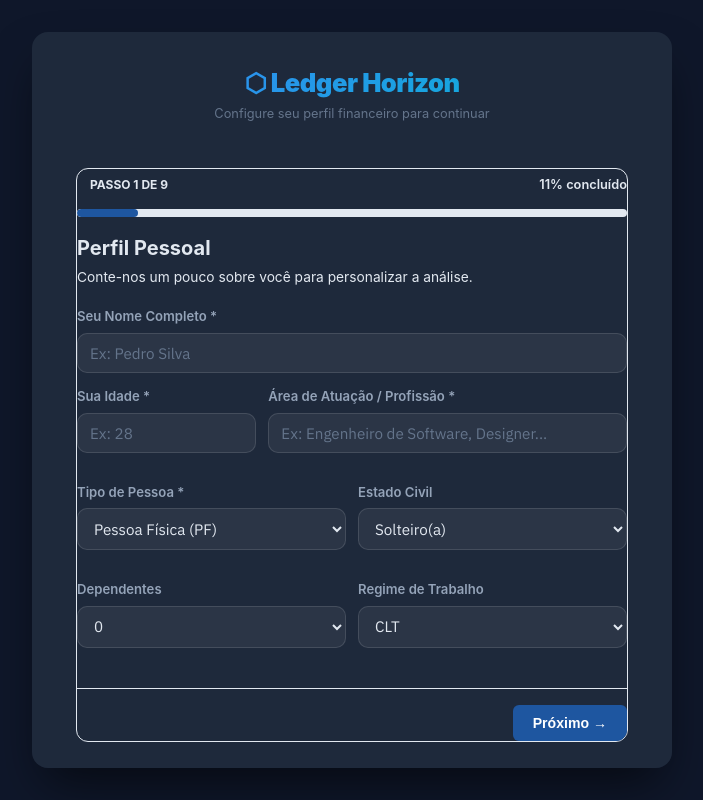
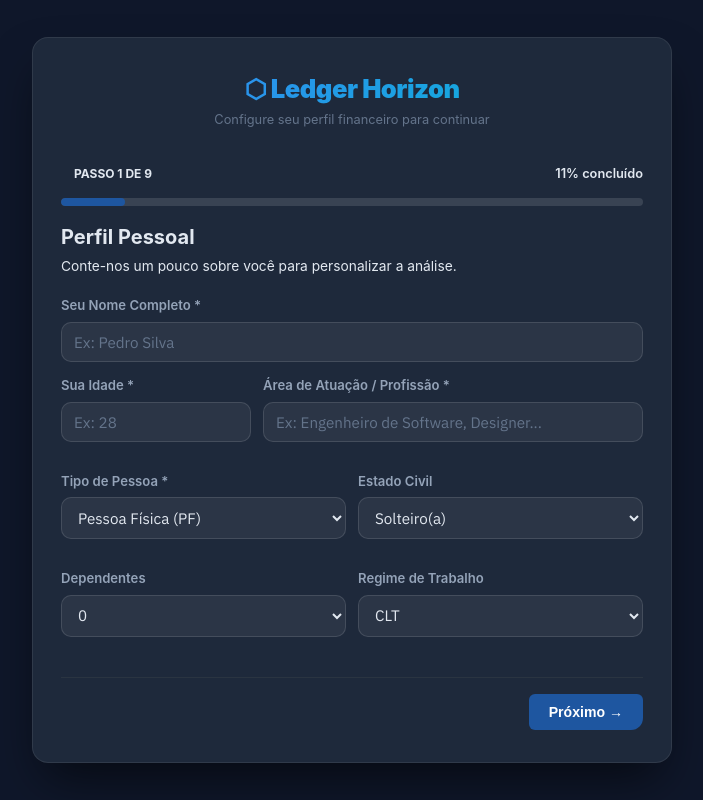
Before and after one commit to gonzags/ProjetoFinanceiro, a Python web app: template templates/onboarding.html in a window 1280 px wide. Shown: the whole page, without its empty margins (288-991 px from the left). Run offline with Jinja, Linux system fonts and the light colour scheme; the template is opened without the code that fills it, so the values that code supplies are empty.

Commit message:
style(onboarding): remove linha branca espuria e ajusta tema escuro
- templates/onboarding.html: data-theme dark, remove borda interna de .lh-modal
- templates/components/onboarding_modal.html: trilho da barra de progresso com cor escura suave

```diff
--- a/templates/components/onboarding_modal.html
+++ b/templates/components/onboarding_modal.html
@@ -14,7 +14,7 @@
       </div>
 
       <!-- Barra de Progresso Visual -->
-      <div style="width: 100%; height: 8px; background: #e2e8f0; border-radius: 999px; overflow: hidden; margin-bottom: 16px;">
+      <div style="width: 100%; height: 8px; background: var(--lh-surface-3, rgba(255, 255, 255, 0.12)); border-radius: 999px; overflow: hidden; margin-bottom: 16px;">
         <div id="onboardingProgressBar" style="width: 20%; height: 100%; background: #1E56A0; border-radius: 999px; transition: width 0.35s ease;"></div>
       </div>
 
--- a/templates/onboarding.html
+++ b/templates/onboarding.html
@@ -1,5 +1,5 @@
 <!DOCTYPE html>
-<html lang="pt-BR" data-theme="light">
+<html lang="pt-BR" data-theme="dark">
 <head>
   <meta charset="UTF-8">
   <meta name="viewport" content="width=device-width, initial-scale=1.0">
@@ -30,6 +30,7 @@
       max-height: 92vh; overflow-y: auto;
       padding: 32px 28px;
       color: var(--lh-text, #e2e8f0);
+      border: 1px solid rgba(255, 255, 255, 0.08);
     }
 
     /* Cabeçalho Ledger */
@@ -46,9 +47,9 @@
       font-size: 0.8rem; color: #64748b; margin-top: 2px;
     }
 
-    /* Reutiliza os estilos do modal embutido */
-    .lh-modal-backdrop { display: block !important; position: static !important; background: none !important; backdrop-filter: none !important; }
-    .lh-modal { max-width: none !important; width: 100% !important; box-shadow: none !important; background: transparent !important; padding: 0 !important; }
+    /* Reutiliza os estilos do modal embutido, eliminando bordas duplicadas */
+    .lh-modal-backdrop { display: block !important; position: static !important; background: none !important; backdrop-filter: none !important; padding: 0 !important; }
+    .lh-modal { max-width: none !important; width: 100% !important; box-shadow: none !important; background: transparent !important; padding: 0 !important; border: none !important; outline: none !important; }
 
     /* Inputs e selects ficam legíveis no fundo escuro */
     input, select, textarea {
```
